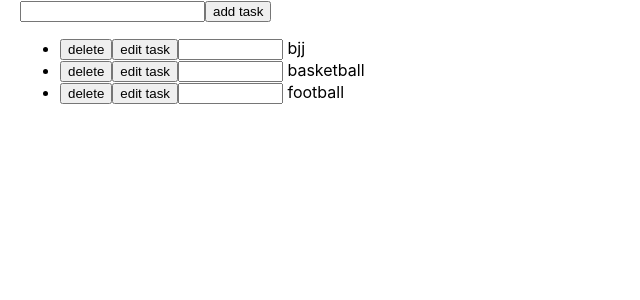
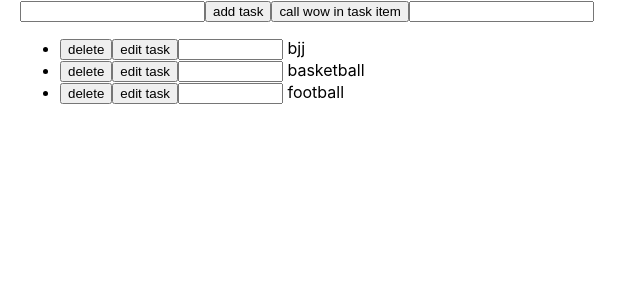
Before and after one commit to royhadad/to-do-list, a React (Create React App) app: page / in a window 1280 px wide. Shown: the top 300 px of the page, without its empty margins (0-640 px from the left). Built offline with nearby package versions, Linux system fonts and the light colour scheme.

Commit message:
adding the MyRedux and using it

```diff
--- a/src/components/TaskItem.js
+++ b/src/components/TaskItem.js
@@ -1,4 +1,5 @@
 import React from 'react';
+import MyRedux from '../entities/myRedux.js';
 
 export default class TaskItem extends React.Component {
     constructor(props) {
@@ -8,6 +9,12 @@ export default class TaskItem extends React.Component {
             index: props.index,
             currentEdit: ""
         }
+        MyRedux.listen("zibi", this.func1);
+    }
+    func1= (value)=>{
+        this.setState({
+            extraText: value
+        });
     }
     static getDerivedStateFromProps(nextProps, prevState) {
         return {
@@ -29,6 +36,9 @@ export default class TaskItem extends React.Component {
                     <span onClick={() => { this.props.taskItemClickedHandler(this.state.index); }}>
                         {textWithDelTagIfNeeded}
                     </span>
+                    <span>
+                        {this.state.extraText}
+                    </span>
                 </span>
             </li>);
 
--- a/src/components/TasksInput.js
+++ b/src/components/TasksInput.js
@@ -1,6 +1,8 @@
 import React from 'react';
+import MyRedux from '../entities/myRedux.js';
 
 export default class TaskInput extends React.Component {
+    extraText = "";
     constructor(props) {
         super(props);
         this.inputChangedHandler = props.inputChangedHandler;
@@ -11,8 +13,12 @@ export default class TaskInput extends React.Component {
             <div>
                 <input type="text" onChange={this.inputChangedHandler} />
                 <button onClick={this.taskAddedHandler}>add task</button>
-
+                <button onClick={()=>{MyRedux.update("zibi", this.extraText);}}>call wow in task item</button>
+                <input type="text" onChange={this.extraInputChangedHandler}></input>
             </div>
         );
     }
+    extraInputChangedHandler = (event)=>{
+        this.extraText = event.target.value;
+    }
 }
--- /dev/null
+++ b/src/entities/myRedux.js
@@ -0,0 +1,25 @@
+export default class MyRedux {
+    static _values = {}; //pairs of key-value
+    static _listeners = {}; //pairs of key-callback
+
+    //if does'nt exist, adds the key-value pair, if exists, updates the value
+    //calls the callback function of all of the key's listeners
+    static update(key, value) {
+        MyRedux._values[key] = value;
+        if (MyRedux._listeners[key]) {
+            for (let callback of MyRedux._listeners[key]) {
+                callback(value);
+            }
+        }
+    }
+    //user passes a key to listen to, and a callback function binded to the listening class
+    //also calls the callback immediately with the value as the argument
+    //if the key's value is not yet defind, the callback is called with undefind as the argument
+    static listen(key, callback) {
+        if (!MyRedux._listeners[key]) {
+            MyRedux._listeners[key] = [];
+        }
+        MyRedux._listeners[key].push(callback);
+        callback(MyRedux._values[key]);
+    }
+}
```
